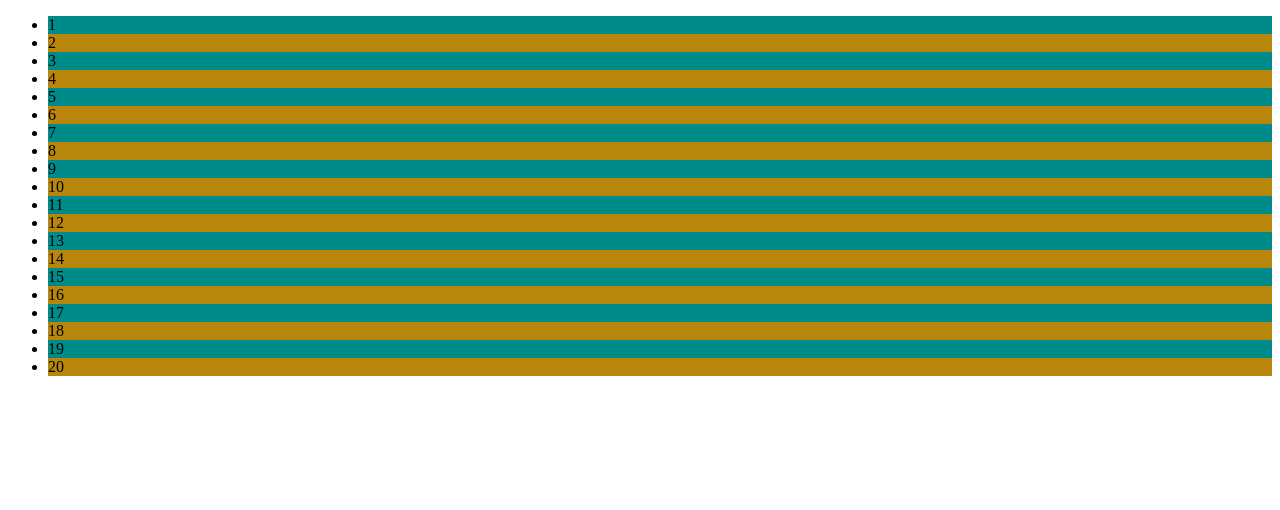
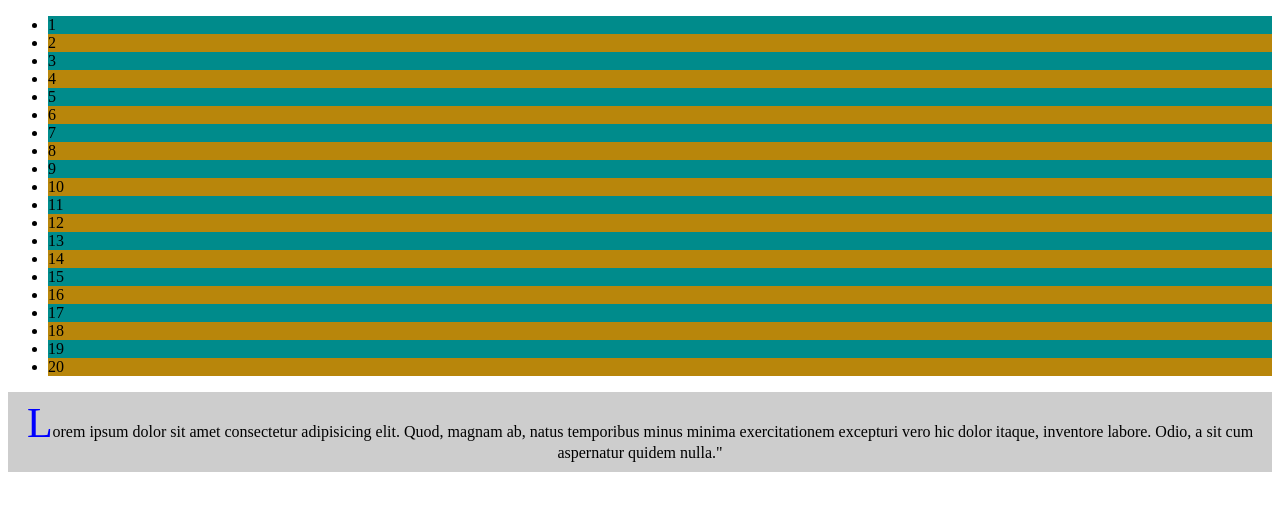
Before and after one commit to PedroMolinaS/mi_primer_proyecto, a plain HTML site: page index.html in a window 1280 px wide. Drawn offline with Linux system fonts and the light colour scheme.

Commit message:
se incluyo parrafor con CSS

```diff
--- a/index.html
+++ b/index.html
@@ -29,5 +29,6 @@
       <li>19</li>
       <li>20</li>
     </ul>
+    <p class="parrafo">Lorem ipsum dolor sit amet consectetur adipisicing elit. Quod, magnam ab, natus temporibus minus minima exercitationem excepturi vero hic dolor itaque, inventore labore. Odio, a sit cum aspernatur quidem nulla.</p>
   </body>
 </html>
--- a/styles/main.css
+++ b/styles/main.css
@@ -7,3 +7,24 @@ li:nth-child(odd){
 li:nth-child(even){
   background-color: darkgoldenrod;
 }
+p::first-letter{
+  font-size: 42px;
+}
+.parrafo{
+  font-size: 16px;
+  text-align: center;
+  background-color: #cdcdcd;
+  padding: 10px;
+}
+::selection{
+  background-color: darksalmon;
+  color: blue;
+}
+.parrafo::first-letter{
+  font-size: 42px;
+  color: blue;
+  line-height: 1;
+}
+p.parrafo::after{
+  content: '"';
+}
```
